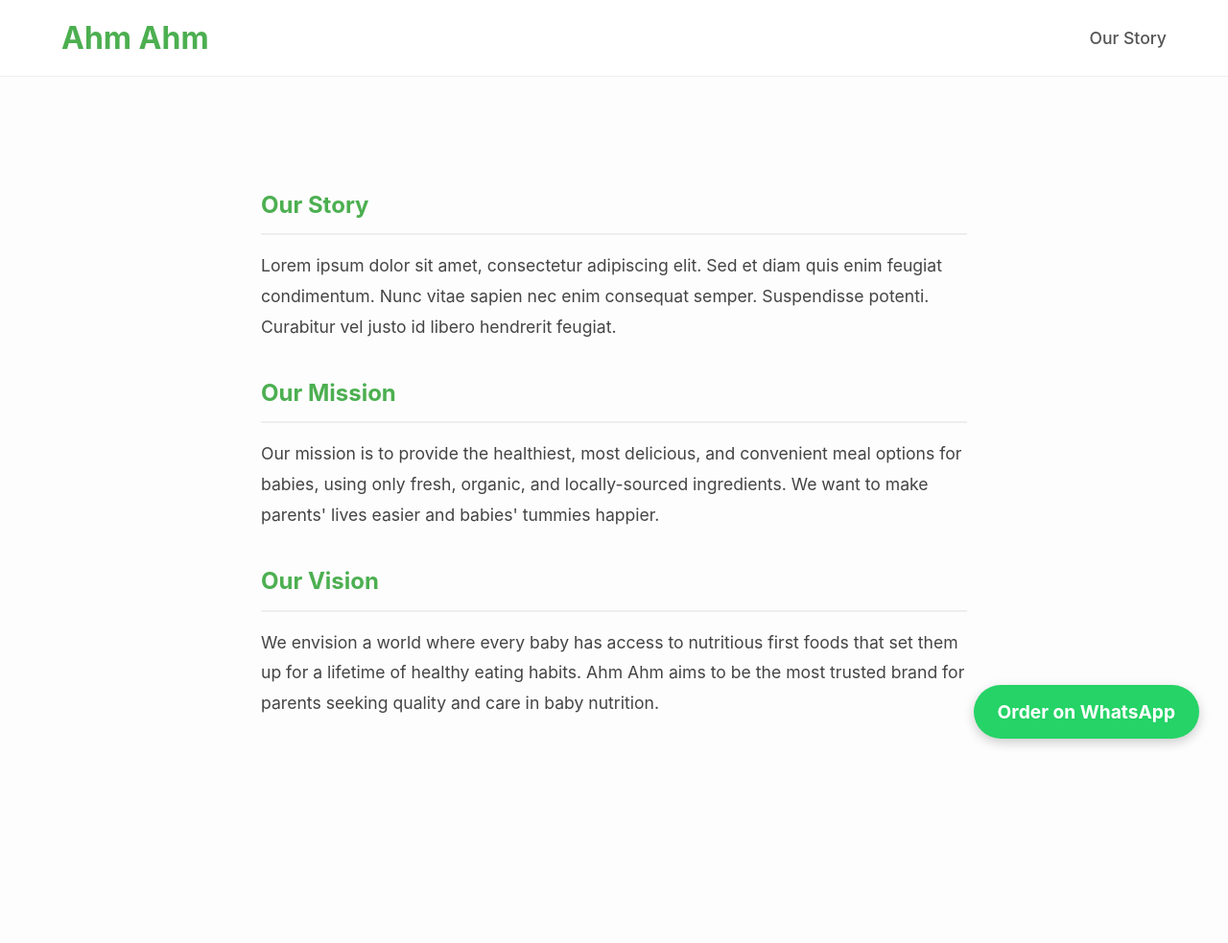
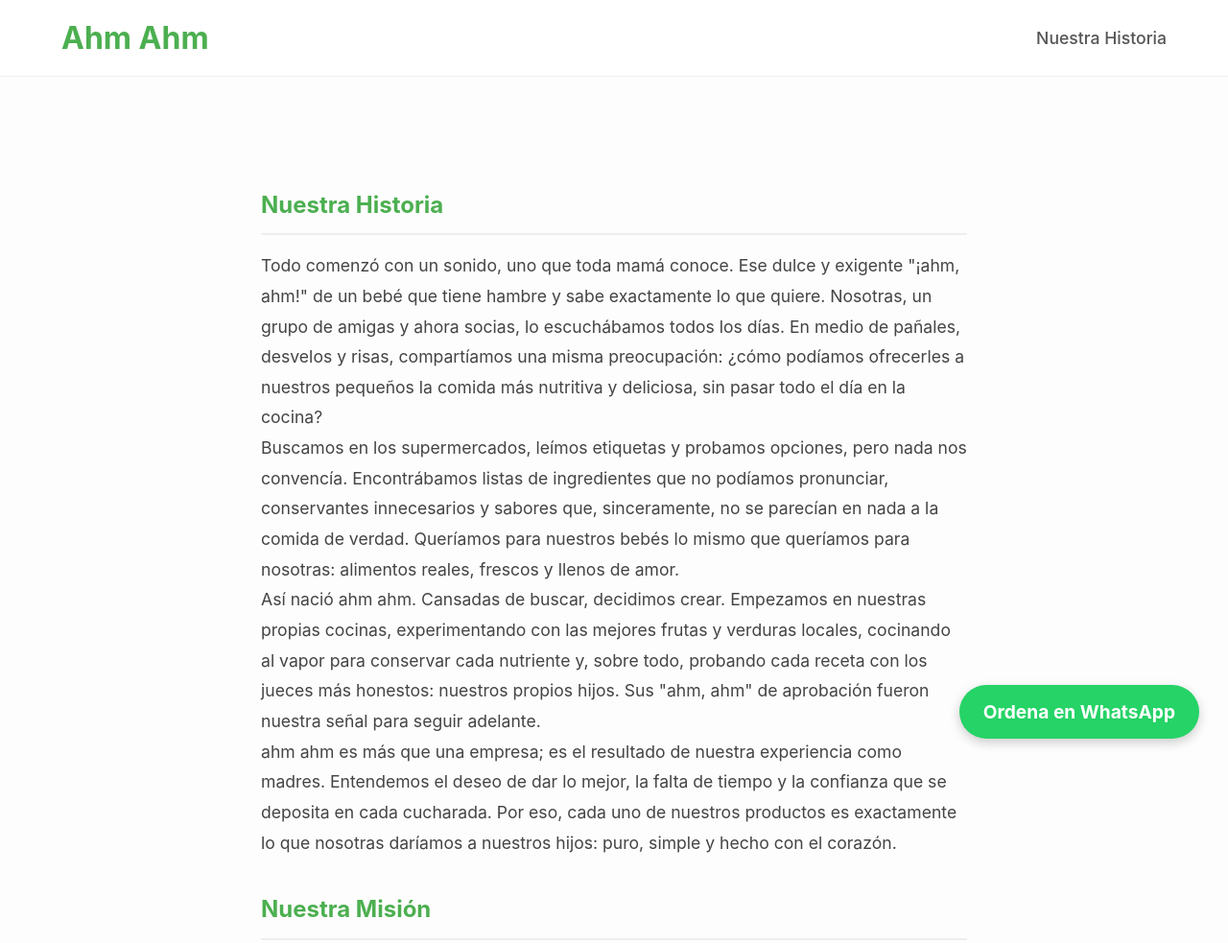
Before and after one commit to darevalog96/ahm-ahm-website, a plain HTML site: page about.html in a window 1280 px wide. Shown: the top 983 px of the page at 96% size. Before the commit the page ends 828 px from the top, so only its background shows below. Drawn offline with Linux system fonts and the light colour scheme.

Commit message:
Add files via upload

```diff
--- a/about.html
+++ b/about.html
@@ -3,7 +3,7 @@
 <head>
     <meta charset="UTF-8">
     <meta name="viewport" content="width=device-width, initial-scale=1.0">
-    <title>Our Story - Ahm Ahm</title>
+    <title>Nuestra Historia - Ahm Ahm</title>
     <link rel="stylesheet" href="css/style.css">
 </head>
 <body>
@@ -14,32 +14,38 @@
         </div>
         <nav>
             <ul>
-                <li><a href="about.html">Our Story</a></li>
+                <li><a href="about.html">Nuestra Historia</a></li>
             </ul>
         </nav>
     </header>
 
     <main>
         <div class="content-page">
-            <h2>Our Story</h2>
+            <h2>Nuestra Historia</h2>
             <p>
-                Lorem ipsum dolor sit amet, consectetur adipiscing elit. Sed et diam quis enim feugiat condimentum. Nunc vitae sapien nec enim consequat semper. Suspendisse potenti. Curabitur vel justo id libero hendrerit feugiat.
+                Todo comenzó con un sonido, uno que toda mamá conoce. Ese dulce y exigente "¡ahm, ahm!" de un bebé que tiene hambre y sabe exactamente lo que quiere. Nosotras, un grupo de amigas y ahora socias, lo escuchábamos todos los días. En medio de pañales, desvelos y risas, compartíamos una misma preocupación: ¿cómo podíamos ofrecerles a nuestros pequeños la comida más nutritiva y deliciosa, sin pasar todo el día en la cocina?<br>
+
+Buscamos en los supermercados, leímos etiquetas y probamos opciones, pero nada nos convencía. Encontrábamos listas de ingredientes que no podíamos pronunciar, conservantes innecesarios y sabores que, sinceramente, no se parecían en nada a la comida de verdad. Queríamos para nuestros bebés lo mismo que queríamos para nosotras: alimentos reales, frescos y llenos de amor.<br>
+
+Así nació ahm ahm. Cansadas de buscar, decidimos crear. Empezamos en nuestras propias cocinas, experimentando con las mejores frutas y verduras locales, cocinando al vapor para conservar cada nutriente y, sobre todo, probando cada receta con los jueces más honestos: nuestros propios hijos. Sus "ahm, ahm" de aprobación fueron nuestra señal para seguir adelante.<br>
+
+ahm ahm es más que una empresa; es el resultado de nuestra experiencia como madres. Entendemos el deseo de dar lo mejor, la falta de tiempo y la confianza que se deposita en cada cucharada. Por eso, cada uno de nuestros productos es exactamente lo que nosotras daríamos a nuestros hijos: puro, simple y hecho con el corazón.<br>
             </p>
 
-            <h2>Our Mission</h2>
+            <h2>Nuestra Misi&oacute;n</h2>
             <p>
-                Our mission is to provide the healthiest, most delicious, and convenient meal options for babies, using only fresh, organic, and locally-sourced ingredients. We want to make parents' lives easier and babies' tummies happier.
+                Nuestra misión es nutrir a la próxima generación con alimentos para bebés que sean deliciosos, 100% naturales y prácticos. Buscamos ser el aliado de confianza para todas las madres, ofreciéndoles la tranquilidad de saber que están dando a sus hijos lo mejor, para que puedan enfocarse en disfrutar cada momento, cada sonrisa y cada "ahm, ahm".
             </p>
 
-            <h2>Our Vision</h2>
+            <h2>Our Visi&oacute;n</h2>
             <p>
-                We envision a world where every baby has access to nutritious first foods that set them up for a lifetime of healthy eating habits. Ahm Ahm aims to be the most trusted brand for parents seeking quality and care in baby nutrition.
+                Convertirnos en la marca líder y más querida por las familias en Latinoamérica, siendo un referente de nutrición infantil saludable y transparente. Aspiramos a construir una comunidad de madres que se apoyan mutuamente, compartiendo conocimientos y creando un futuro más sano para nuestros hijos, una cucharada a la vez.
             </p>
         </div>
     </main>
 
-    <a href="https://wa.me/1234567890?text=Hi!%20I'm%20interested%20in%20ordering%20Ahm%20Ahm%20baby%20food." class="whatsapp-button" target="_blank">
-        Order on WhatsApp
+    <a href="https://wa.me/50247404302?text=Hola!%20estoy%20interesado%20en%20ordenar%20Ahm%20Ahm%20comida%20bebes." class="whatsapp-button" target="_blank">
+        Ordena en WhatsApp
     </a>
 
 </body>
```
Also changed, not shown: index.html (+4 -4 lines).
